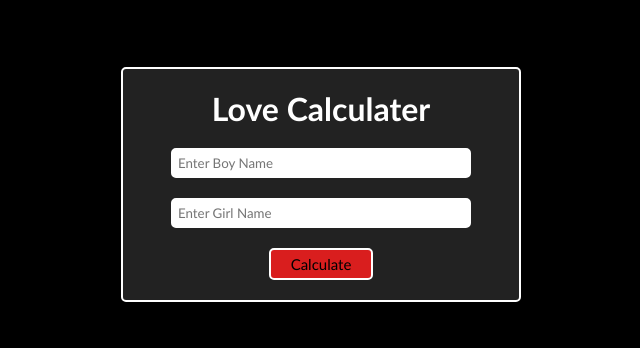
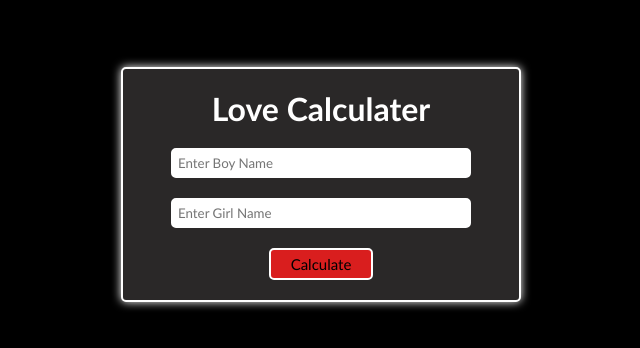
Before and after one commit to kaushal26-git/Love-Calculater, a plain HTML site: page index.html in a window 1280 px wide. Shown: the part 216-564 px from the top of the page, without its empty margins (319-959 px from the left). Drawn offline with Linux system fonts and the light colour scheme.

Commit message:
updated commit

```diff
--- a/style.css
+++ b/style.css
@@ -16,8 +16,9 @@ body{
    border: 2px solid white;
    border-radius: 5px;
    text-align: center;
-   background-color: rgb(34, 34, 34);
+   background-color: rgb(42, 40, 40);
    color: white;
+   box-shadow: 0px 0px 10px 0px white;
 }
 .container h1{
     margin: 20px 0px;
```
